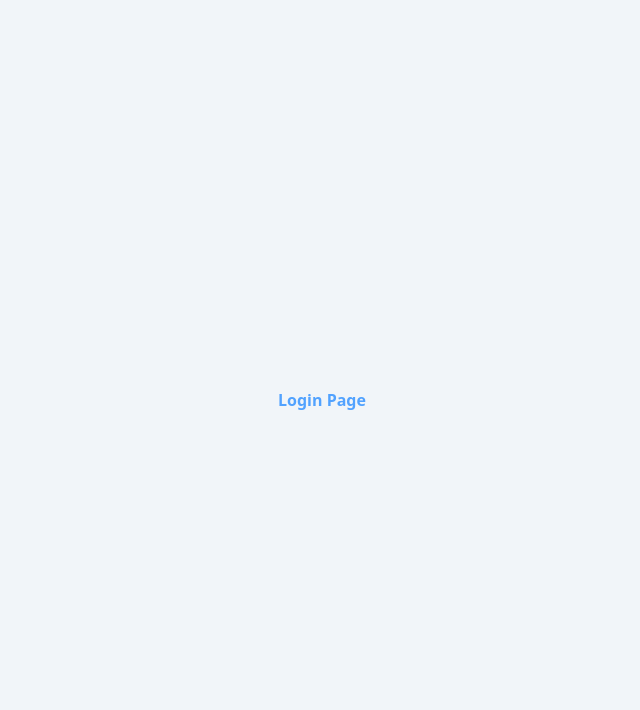
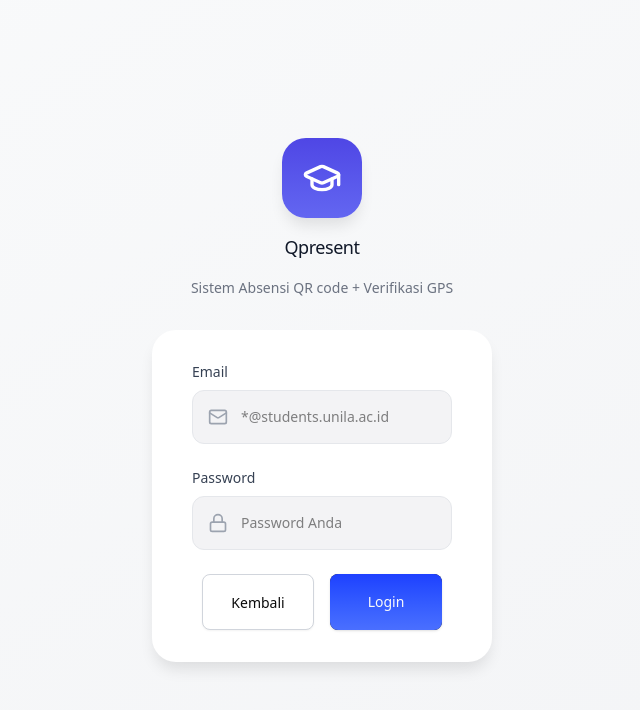
Before and after one commit to DimasEPS/Qpresent-FE, a React (Vite) app: page /login in a window 1280 px wide. Shown: the top 710 px of the page, without its empty margins (318-958 px from the left). Built offline with nearby package versions, Linux system fonts and the light colour scheme.

Commit message:
make LoginLogo Component and add Login Page

```diff
--- a/package.json
+++ b/package.json
@@ -10,6 +10,7 @@
     "preview": "vite preview"
   },
   "dependencies": {
+    "@radix-ui/react-label": "^2.1.8",
     "@radix-ui/react-slot": "^1.2.4",
     "@tailwindcss/vite": "^4.1.17",
     "class-variance-authority": "^0.7.1",
--- a/src/App.jsx
+++ b/src/App.jsx
@@ -7,6 +7,7 @@ import LecturerDashboard from "./pages/LecturerDashboard";
 
 function App() {
   return (
+    <div className="min-h-screen w-full bg-linear-to-br from-[#F9FAFB] to-[#F3F4F6] flex flex-col items-center justify-center bg-background px-6 gap-8">
       <BrowserRouter>
         <Routes>
           <Route path="/" element={<Navigate to="/role-selection" replace />} />
@@ -16,6 +17,7 @@ function App() {
           <Route path="/lecturer" element={<LecturerDashboard />} />
         </Routes>
       </BrowserRouter>
+    </div>
   );
 }
 
--- /dev/null
+++ b/src/components/LoginLogo.jsx
@@ -0,0 +1,23 @@
+import React from "react";
+import { GraduationCap } from "lucide-react";
+
+function LoginLogo() {
+  return (
+    <div className="flex flex-col items-center justify-center gap-4">
+      {/* icon section */}
+      <div className="w-20 h-20 rounded-3xl bg-linear-to-b from-[#4F46E5] to-[#6366F1] flex items-center justify-center shadow-lg">
+        <GraduationCap className="w-10 h-10 text-white" />
+      </div>
+
+      {/* title */}
+      <h1 className="text-[18px] text-[#101828] font-medium tracking-tight">
+        Qpresent
+      </h1>
+      <p className="text-[14px] text-[#6B7280]">
+        Sistem Absensi QR code + Verifikasi GPS
+      </p>
+    </div>
+  );
+}
+
+export default LoginLogo;
--- a/src/components/RoleSelectionCard.jsx
+++ b/src/components/RoleSelectionCard.jsx
@@ -13,7 +13,7 @@ function RoleSelectionCard() {
 
       <CardContent className="flex flex-col gap-6">
         <Button
-          onClick={() => (window.location.href = "/student")}
+          onClick={() => (window.location.href = "/login")}
           className="relative overflow-hidden w-full h-auto px-5 py-4 rounded-[14px]
           text-white text-left flex flex-col items-start gap-1"
         >
@@ -31,7 +31,7 @@ function RoleSelectionCard() {
         </Button>
 
         <Button
-          onClick={() => (window.location.href = "/lecturer")}
+          onClick={() => (window.location.href = "/login")}
           className="relative overflow-hidden w-full h-auto px-5 py-4 rounded-[14px]
           text-white flex flex-col items-start gap-1"
         >
--- /dev/null
+++ b/src/components/ui/label.jsx
@@ -0,0 +1,16 @@
+import * as React from "react"
+import * as LabelPrimitive from "@radix-ui/react-label"
+import { cva } from "class-variance-authority";
+
+import { cn } from "@/lib/utils"
+
+const labelVariants = cva(
+  "text-sm font-medium leading-none peer-disabled:cursor-not-allowed peer-disabled:opacity-70"
+)
+
+const Label = React.forwardRef(({ className, ...props }, ref) => (
+  <LabelPrimitive.Root ref={ref} className={cn(labelVariants(), className)} {...props} />
+))
+Label.displayName = LabelPrimitive.Root.displayName
+
+export { Label }
--- a/src/pages/Login.jsx
+++ b/src/pages/Login.jsx
@@ -1,10 +1,82 @@
 import React from "react";
+import LoginLogo from "@/components/LoginLogo";
+import { Card, CardContent, CardHeader, CardTitle } from "@/components/ui/card";
+import { Label } from "@/components/ui/label";
+import { Mail, LockIcon } from "lucide-react";
+import { Button } from "@/components/ui/button";
 
 function Login() {
   return (
-    <div className="flex items-center justify-center h-screen ">
-      <div className="font-bold text-blue-400">Login Page</div>
-    </div>
+    <>
+      <LoginLogo />
+
+      {/* form section */}
+      <Card className="w-[340px] rounded-3xl shadow-lg border-none bg-white p-2">
+        <CardContent className="flex flex-col">
+          {/* Form */}
+          <form>
+            <div className="px-2 py-6 flex flex-col gap-6">
+              <div className="grid gap-2">
+                <Label
+                  htmlFor="email"
+                  className="text-sm font-normal text-[#364153]"
+                >
+                  Email
+                </Label>
+
+                <div className="relative">
+                  <Mail className="absolute left-4 top-1/2 -translate-y-1/2 w-5 h-5 text-[#9CA3AF]" />
+
+                  <input
+                    className="border border-[#E5E7EB] bg-[#F3F3F5] p-4 pl-12 rounded-[12px] text-sm w-full"
+                    id="email"
+                    type="email"
+                    placeholder="*@students.unila.ac.id"
+                    required
+                  />
+                </div>
+              </div>
+              <div className="grid gap-2 ">
+                <Label
+                  htmlFor="password"
+                  className="text-sm font-normal text-[#364153]"
+                >
+                  Password
+                </Label>
+                <div className="relative">
+                  <LockIcon className="absolute left-4 top-1/2 -translate-y-1/2 w-5 h-5 text-[#9CA3AF]" />
+                  <input
+                    className="border border-[#E5E7EB] bg-[#F3F3F5] p-4 pl-12 rounded-[12px] text-sm w-full"
+                    id="password"
+                    type="password"
+                    placeholder="Password Anda"
+                    required
+                  />
+                </div>
+              </div>
+            </div>
+          </form>
+
+          {/* button */}
+          <div className=" flex gap-4 justify-center">
+            <Button
+              variant="outline"
+              className="border-[#D1D5DC] w-28 h-14 rounded-md text-[14px] hover:bg-gray-400 transition-all duration-300 ease-out"
+            >
+              Kembali
+            </Button>
+            <Button className="relative overflow-hidden w-28 h-14 rounded-md">
+              {/* linear bg transition */}
+              <div className="absolute inset-0 bg-linear-to-b from-[#1E40FF] to-[#4A6FFF]"></div>
+              <div className="absolute inset-0 bg-linear-to-b from-[#152caf] to-[#273982] opacity-0 hover:opacity-100 transition-opacity duration-300 ease-out"></div>
+              <div className="relative z-10  leading-snug text-[14px]">
+                Login
+              </div>
+            </Button>
+          </div>
+        </CardContent>
+      </Card>
+    </>
   );
 }
 
--- a/src/pages/RoleSelection.jsx
+++ b/src/pages/RoleSelection.jsx
@@ -1,31 +1,16 @@
 import React from "react";
-import { Card, CardHeader, CardTitle, CardContent } from "@/components/ui/card";
-import { GraduationCap } from "lucide-react";
-import { Button } from "@/components/ui/button";
 import RoleSelectionCard from "@/components/RoleSelectionCard";
+import LoginLogo from "@/components/LoginLogo";
 
 function RoleSelection() {
   return (
-    <div className="min-h-screen w-full bg-linear-to-br from-[#F9FAFB] to-[#F3F4F6] flex flex-col items-center justify-center bg-background px-6 gap-8">
+    <>
       {/* Main Logo Container */}
-      <div className="flex flex-col items-center justify-center gap-4">
-        {/* icon section */}
-        <div className="w-20 h-20 rounded-3xl bg-linear-to-b from-[#4F46E5] to-[#6366F1] flex items-center justify-center shadow-lg">
-          <GraduationCap className="w-10 h-10 text-white" />
-        </div>
-
-        {/* title */}
-        <h1 className="text-[18px] text-[#101828] font-medium tracking-tight">
-          Qpresent
-        </h1>
-        <p className="text-[14px] text-[#6B7280]">
-          Sistem Absensi QR code + Verifikasi GPS
-        </p>
-      </div>
+      <LoginLogo />
 
       {/* Role Selection Card */}
       <RoleSelectionCard />
-    </div>
+    </>
   );
 }
 
```
Also changed, not shown: 1 other file (tests, documents, lock files or other folders). Lines whose indentation alone changed are shown as unchanged.
